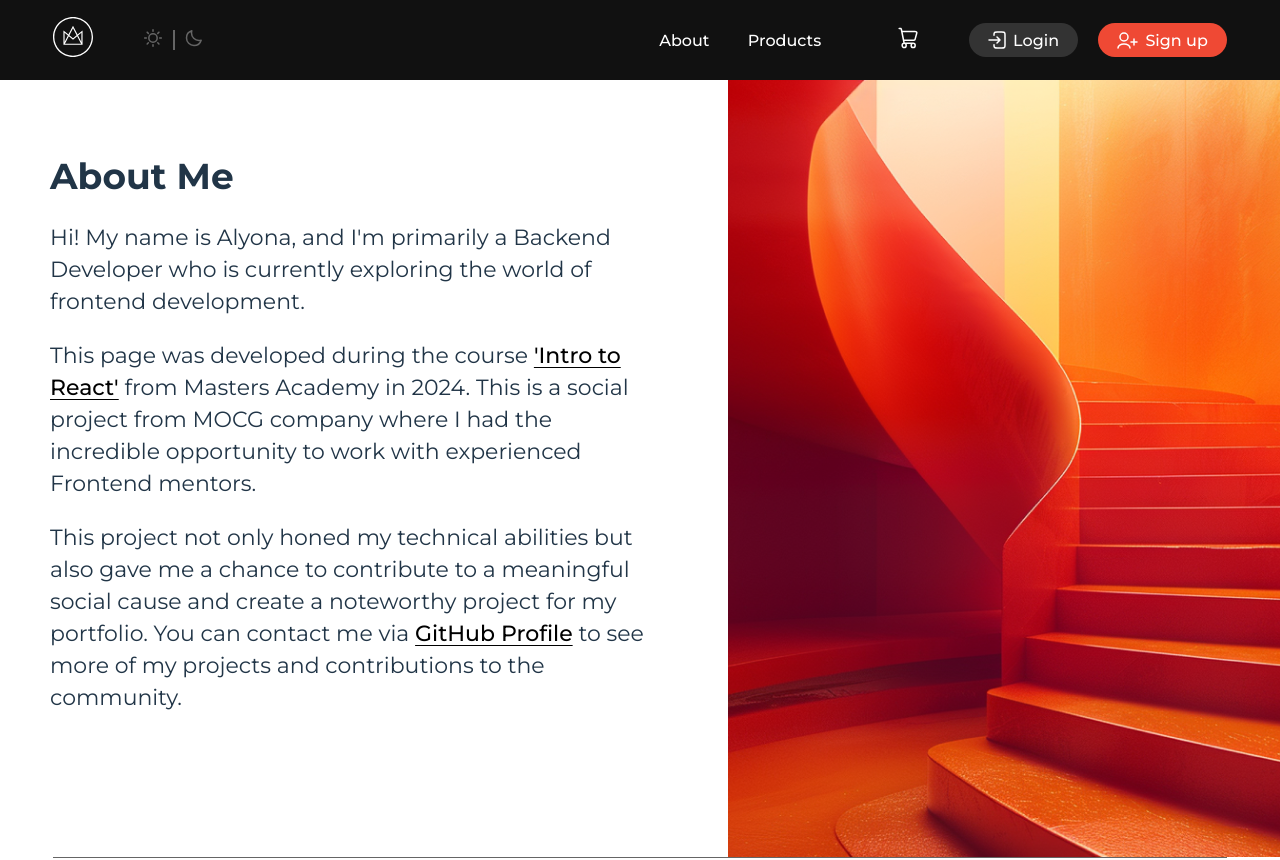
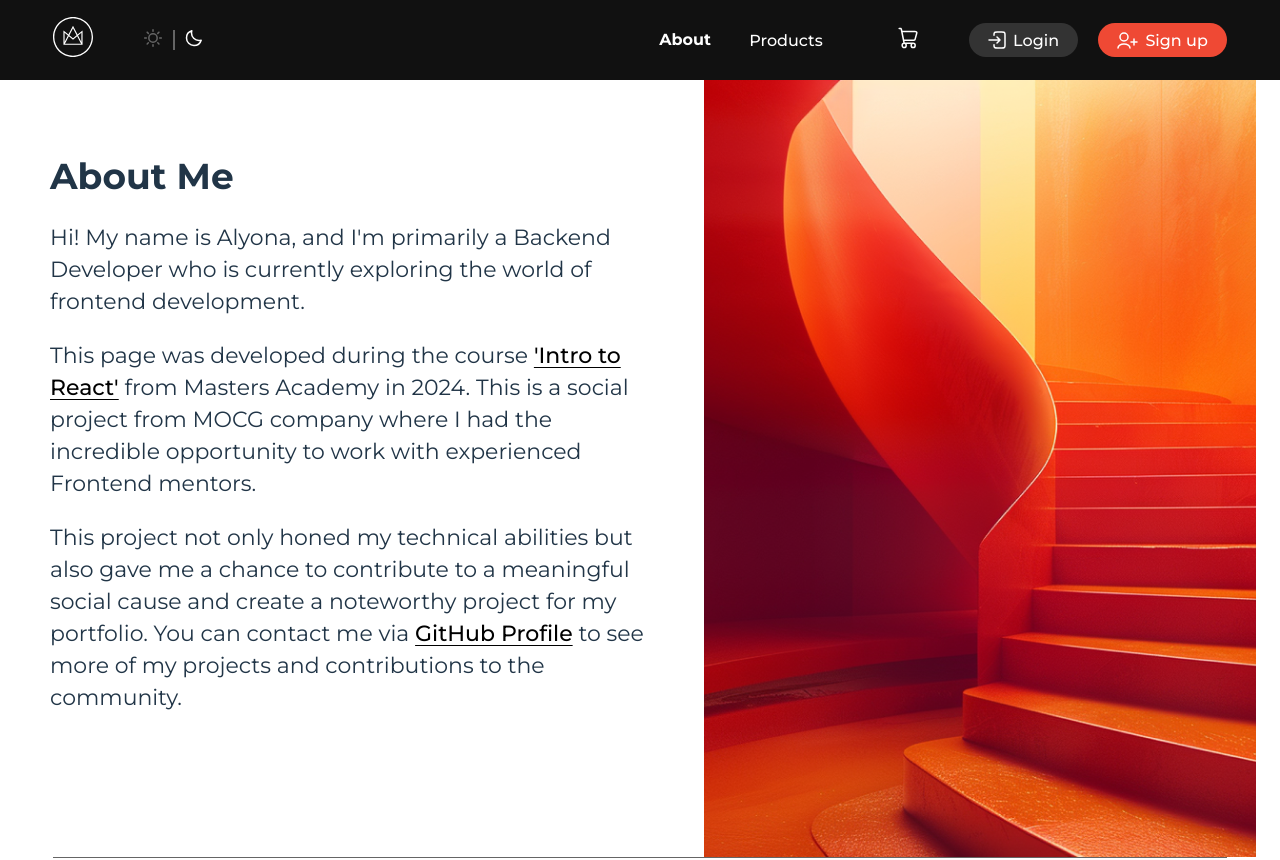
Before and after one commit to MastersAcademy/fe-react-2024, a React (Vite) app: page / in a window 1280 px wide. Shown: the top 860 px of the page. Built offline with nearby package versions, Linux system fonts and the light colour scheme.

Commit message:
Task-02: add types

```diff
--- a/src/components/about/about.module.css
+++ b/src/components/about/about.module.css
@@ -1,7 +1,6 @@
 .aboutWrapper {
   display: flex;
   max-width: 100%;
-  justify-content: space-between;
   flex-grow: 1;
 }
 
--- a/src/components/header/Header.component.tsx
+++ b/src/components/header/Header.component.tsx
@@ -7,19 +7,12 @@ import { LogoIcon } from '@/assets/icons/Logo.tsx';
 import { MoonIcon } from '@/assets/icons/Moon.tsx';
 import { SignUpIcon } from '@/assets/icons/SignUp.tsx';
 import { SunIcon } from '@/assets/icons/Sun.tsx';
+import type { ActivePage, ActiveTheme } from '@/types/states.ts';
 
 import styles from './header.module.css';
 export const Header: React.FC = () => {
-    const [activePage, setActivePage] = useState<string>('');
-    const [activeTheme, setActiveTheme] = useState<string>('');
-
-    const handlePageChange = (page: string) => {
-        setActivePage(page);
-    };
-
-    const handleThemeChange = (theme: string) => {
-        setActiveTheme(theme);
-    };
+    const [activePage, setActivePage] = useState<ActivePage>('about');
+    const [activeTheme, setActiveTheme] = useState<ActiveTheme>('dark');
 
     return (
         <header className={styles.headerWrapper}>
@@ -28,13 +21,13 @@ export const Header: React.FC = () => {
                     <LogoIcon />
                 </div>
                 <div className={styles.themeWrapper}>
-                    <button className={styles.themeButton} onClick={() => handleThemeChange('light')}>
+                    <button className={styles.themeButton} onClick={() => setActiveTheme('light')}>
                         <SunIcon theme={activeTheme} />
                     </button>
 
                     <div className={styles.pipe}></div>
 
-                    <button className={styles.themeButton} onClick={() => handleThemeChange('dark')}>
+                    <button className={styles.themeButton} onClick={() => setActiveTheme('dark')}>
                         <MoonIcon theme={activeTheme} />
                     </button>
                 </div>
@@ -44,13 +37,13 @@ export const Header: React.FC = () => {
                 <div className={styles.pages}>
                     <button
                         className={activePage === 'about' ? styles.activeButton : styles.defaultLink}
-                        onClick={() => handlePageChange('about')}
+                        onClick={() => setActivePage('about')}
                     >
                         About
                     </button>
                     <button
                         className={activePage === 'products' ? styles.activeButton : styles.defaultLink}
-                        onClick={() => handlePageChange('products')}
+                        onClick={() => setActivePage('products')}
                     >
                         Products
                     </button>
--- a/src/components/header/header.module.css
+++ b/src/components/header/header.module.css
@@ -123,6 +123,10 @@
     display: flex;
     gap: 20px;
   }
+
+  .menuSide {
+    gap: 20px;
+  }
 }
 
 @media screen and (min-width: 1050px) {
--- a/src/interfaces/Product.ts
+++ b/src/types/interfaces/Product.ts
@@ -1,4 +1,4 @@
-import type { Category } from '@/interfaces/Category.ts';
+import type { Category } from '@/types/interfaces/Category.ts';
 
 export interface Product {
     id: number;
--- /dev/null
+++ b/src/types/states.ts
@@ -0,0 +1,2 @@
+export type ActiveTheme = 'dark' | 'light';
+export type ActivePage = 'about' | 'products';
```
Also changed, not shown: src/types/interfaces/Category.ts (renamed from src/interfaces/Category.ts).
